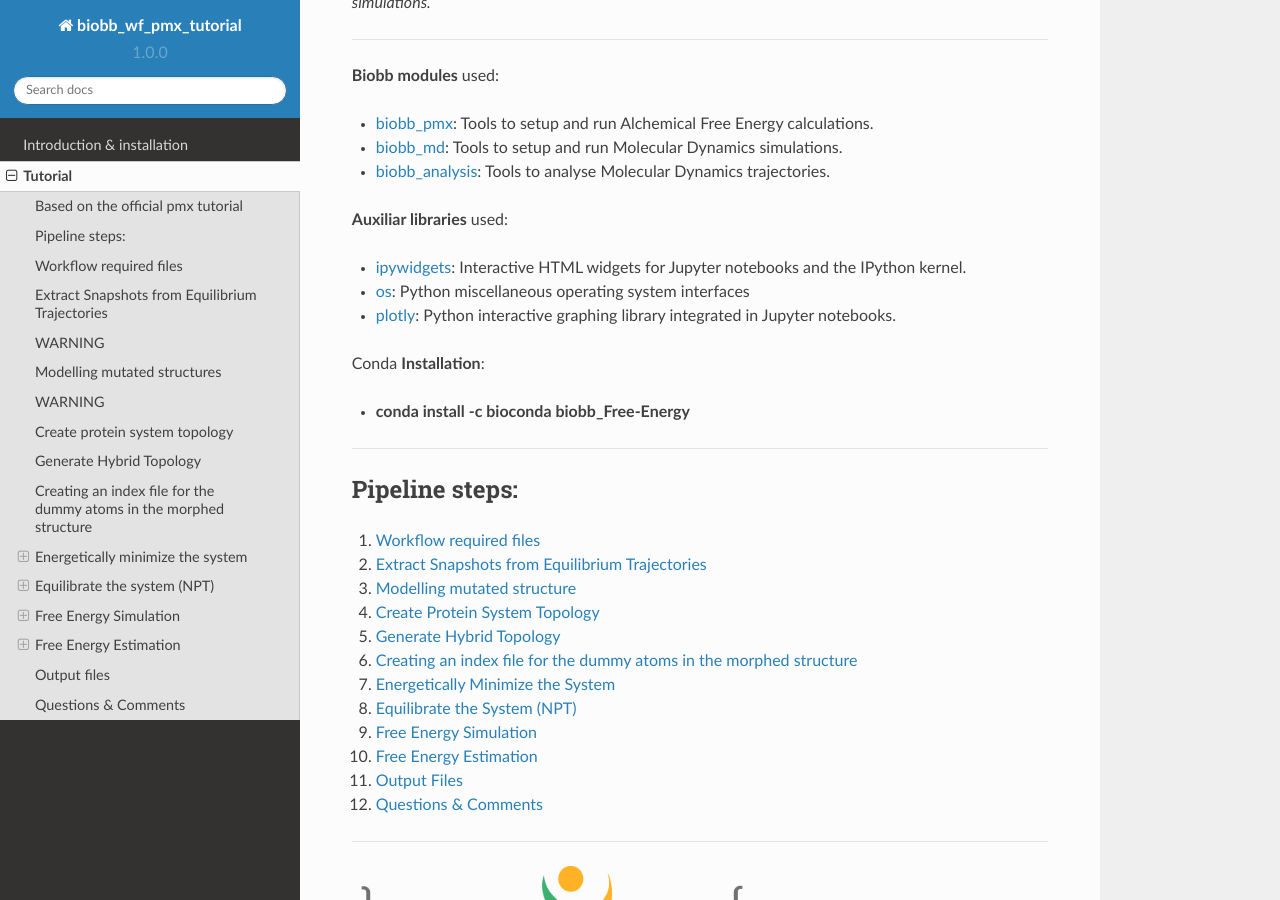
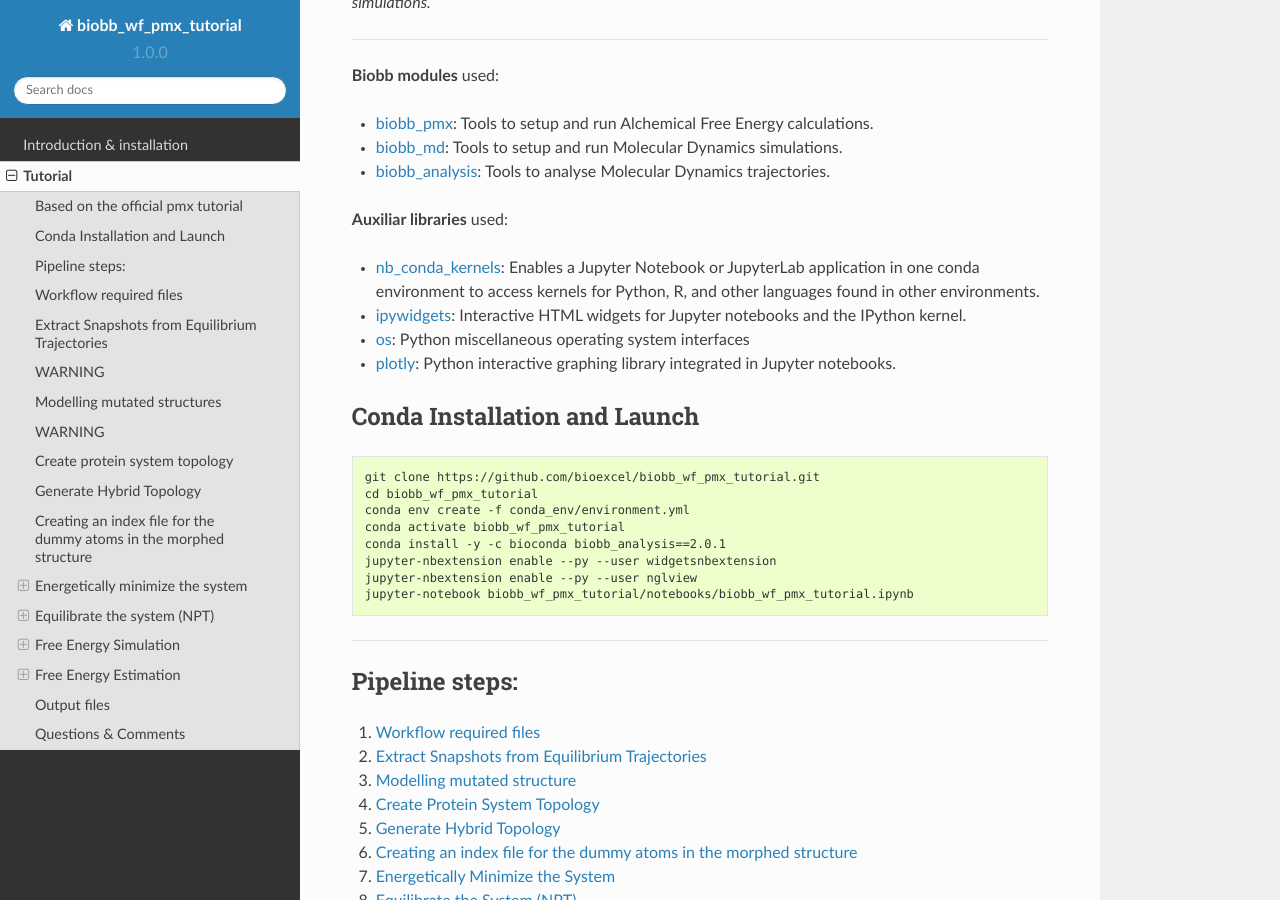
Before and after one commit to bioexcel/biobb_wf_pmx_tutorial, a Sphinx documentation site: the page built from biobb_wf_pmx_tutorial/docs/source/tutorial.md, in a window 1280 px wide and 900 px high, scrolled down 1334 px. Built offline with Sphinx 7.4.7 and the Read the Docs theme 2.0.0, drawn with Linux system fonts in a browser that asks for light colours.

Commit message:
New conda instructions

````diff
--- a/biobb_wf_pmx_tutorial/docs/source/tutorial.md
+++ b/biobb_wf_pmx_tutorial/docs/source/tutorial.md
@@ -20,13 +20,23 @@
 
 **Auxiliar libraries** used:
 
+ - [nb_conda_kernels](https://github.com/Anaconda-Platform/nb_conda_kernels): Enables a Jupyter Notebook or JupyterLab application in one conda environment to access kernels for Python, R, and other languages found in other environments.
  - [ipywidgets](https://github.com/jupyter-widgets/ipywidgets): Interactive HTML widgets for Jupyter notebooks and the IPython kernel.
  - [os](https://docs.python.org/3/library/os.html): Python miscellaneous operating system interfaces
  - [plotly](https://plot.ly/python/offline/): Python interactive graphing library integrated in Jupyter notebooks.
 
-Conda **Installation**:
+### Conda Installation and Launch
 
- - **conda install -c bioconda biobb_Free-Energy**
+```console
+git clone https://github.com/bioexcel/biobb_wf_pmx_tutorial.git
+cd biobb_wf_pmx_tutorial
+conda env create -f conda_env/environment.yml
+conda activate biobb_wf_pmx_tutorial
+conda install -y -c bioconda biobb_analysis==2.0.1
+jupyter-nbextension enable --py --user widgetsnbextension
+jupyter-nbextension enable --py --user nglview
+jupyter-notebook biobb_wf_pmx_tutorial/notebooks/biobb_wf_pmx_tutorial.ipynb
+```
 
 ***
 ### Pipeline steps:
````
Also changed, not shown: README.md (+10 -3 lines), biobb_wf_pmx_tutorial/docs/source/readme.md (+10 -3 lines), biobb_wf_pmx_tutorial/docs/notebooks/biobb_wf_pmx_tutorial.docs.ipynb, 4 other files.
